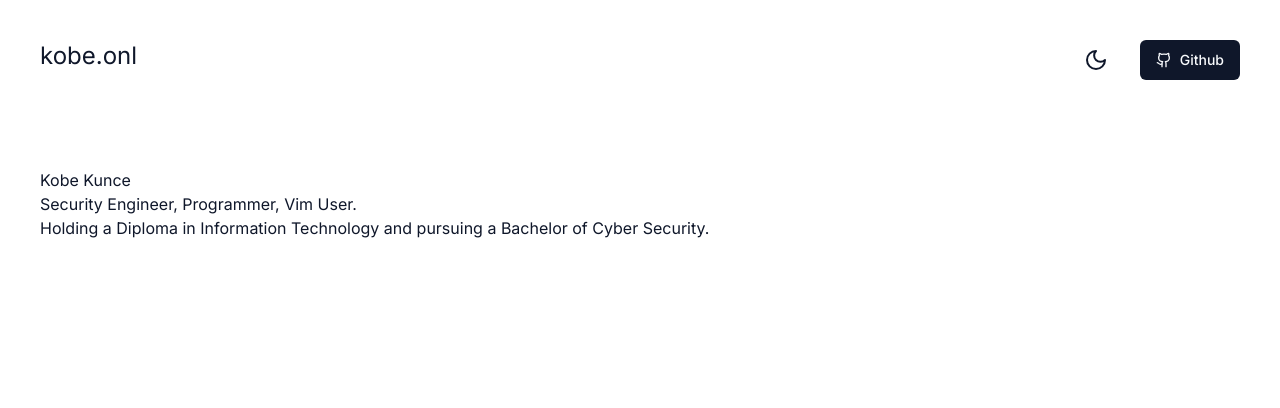
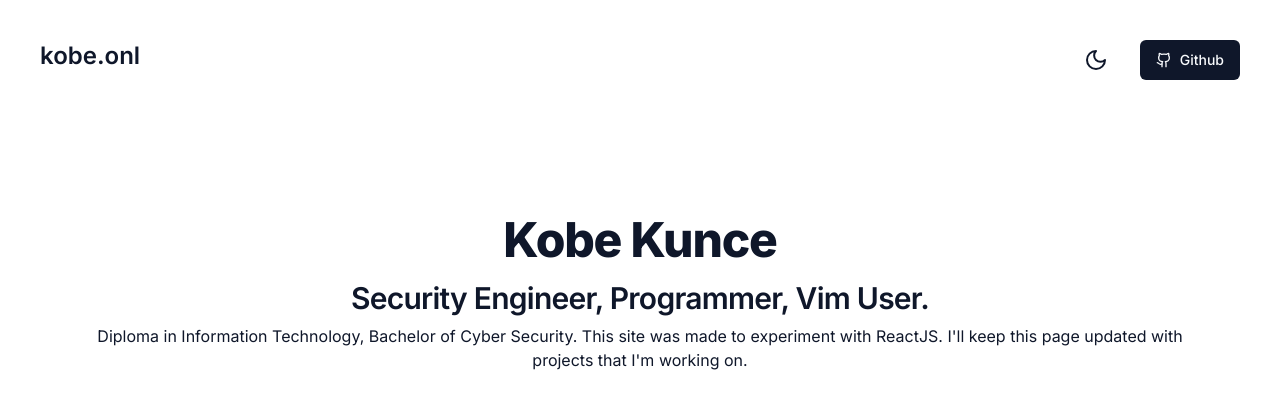
Before and after one commit to kobejk/portfolio, a Next.js app: page / in a window 1280 px wide. Shown: the top 408 px of the page. Built offline with nearby package versions, Linux system fonts and the light colour scheme.

Commit message:
updated design with hero text

```diff
--- a/app/layout.tsx
+++ b/app/layout.tsx
@@ -5,7 +5,7 @@ const inter = Inter({ subsets: ["latin"] });
 
 export const metadata = {
   title: "kobe.onl",
-  description: "my landing page...",
+  description: "my landing page",
 };
 
 export default function RootLayout({
--- a/app/page.tsx
+++ b/app/page.tsx
@@ -6,7 +6,7 @@ export default function Home() {
   return (
     <main className="px-10">
       <nav className="py-10 mb-12 flex justify-between">
-        <h1 className="text-2xl">kobe.onl</h1>
+        <h1 className="text-2xl font-semibold">kobe.onl</h1>
         <ul className="flex items-center">
           <li>
             <Moon className="cursor-pointer" />
@@ -19,12 +19,17 @@ export default function Home() {
           </li>
         </ul>
       </nav>
-      <div>
-        <h2>Kobe Kunce</h2>
-        <h3>Security Engineer, Programmer, Vim User.</h3>
+      <div className="text-center p-10">
+        <h2 className="py-2 scroll-m-20 text-4xl font-extrabold tracking-tight lg:text-5xl">
+          Kobe Kunce
+        </h2>
+        <h3 className="py-2 scroll-m-20 text-3xl font-semibold tracking-tight transition-colors first:mt-0">
+          Security Engineer, Programmer, Vim User.
+        </h3>
         <p>
-          Holding a Diploma in Information Technology and pursuing a Bachelor of
-          Cyber Security.
+          Diploma in Information Technology, Bachelor of Cyber Security. This
+          site was made to experiment with ReactJS. I'll keep this page updated
+          with projects that I'm working on.
         </p>
       </div>
     </main>
```
